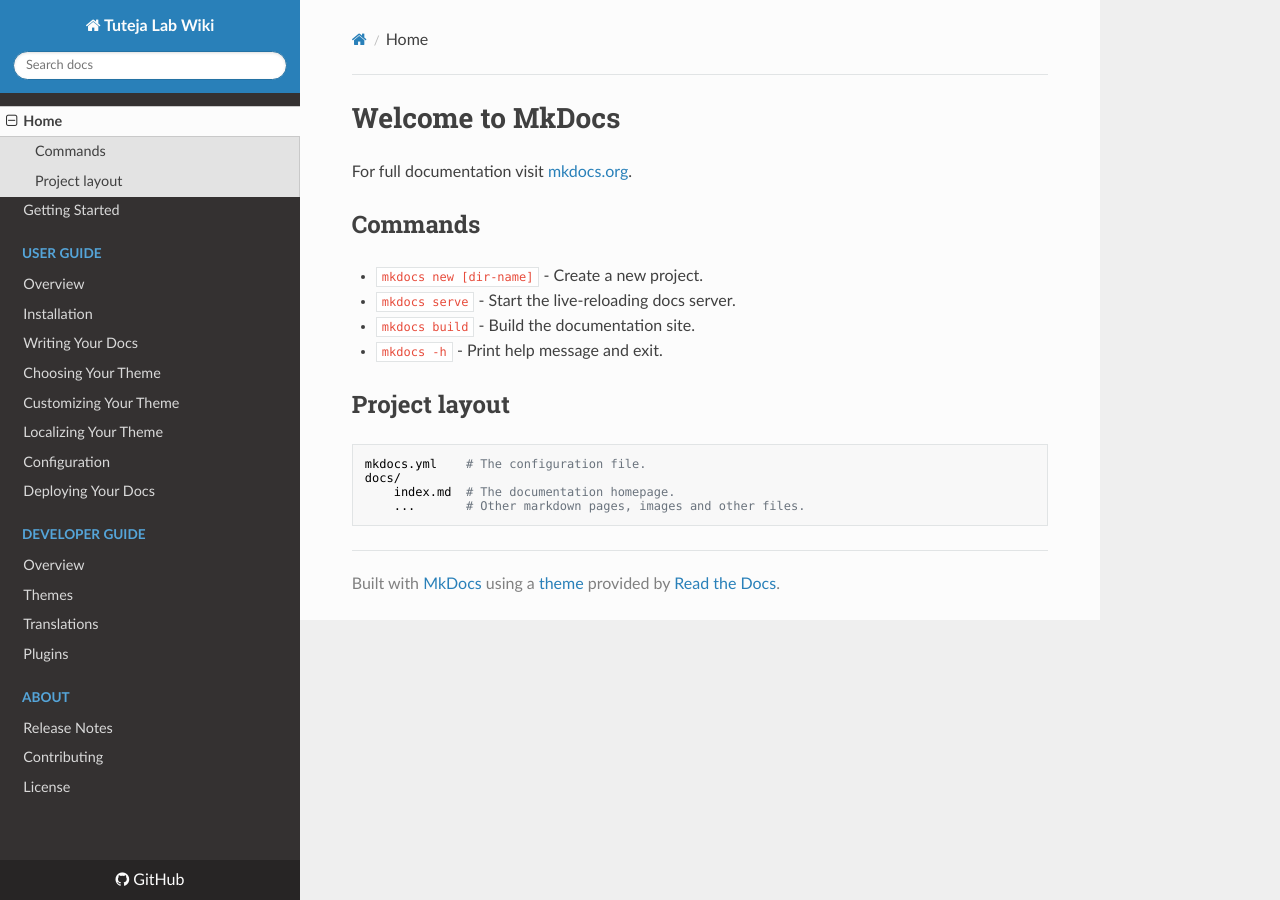
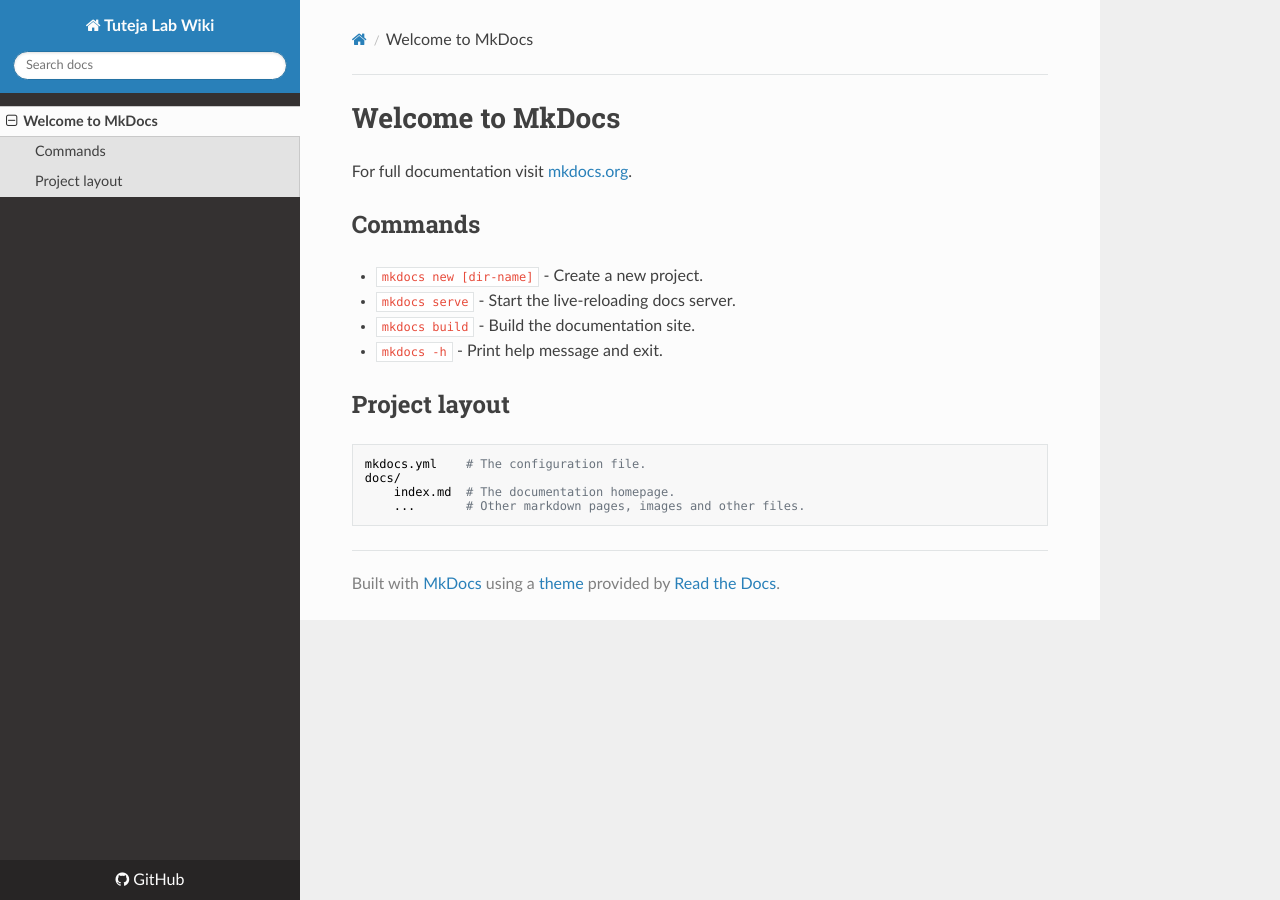
Before and after one commit to aseetharam/tuteja-lab, an MkDocs documentation site: the page built from docs/index.md, in a window 1280 px wide. Built offline with MkDocs 1.6.1, drawn with Linux system fonts in a browser that asks for light colours; nearby versions of some CDN libraries.

Commit message:
sample site

```diff
--- a/mkdocs.yml
+++ b/mkdocs.yml
@@ -15,38 +15,3 @@ theme:
         - yaml
         - python
         - django
-
-nav:
-    - Home: index.md
-    - Getting Started: getting-started.md
-    - User Guide:
-        - Overview: user-guide/index.md
-        - Installation: user-guide/installation.md
-        - Writing Your Docs: user-guide/writing-your-docs.md
-        - Choosing Your Theme: user-guide/choosing-your-theme.md
-        - Customizing Your Theme: user-guide/customizing-your-theme.md
-        - Localizing Your Theme: user-guide/localizing-your-theme.md
-        - Configuration: user-guide/configuration.md
-        - Deploying Your Docs: user-guide/deploying-your-docs.md
-    - Developer Guide:
-        - Overview: dev-guide/index.md
-        - Themes: dev-guide/themes.md
-        - Translations: dev-guide/translations.md
-        - Plugins: dev-guide/plugins.md
-    - About:
-        - Release Notes: about/release-notes.md
-        - Contributing: about/contributing.md
-        - License: about/license.md
-
-extra_css:
-    - css/extra.css
-
-markdown_extensions:
-    - toc:
-        permalink: 
-    - admonition
-    - attr_list
-    - def_list
-    - mdx_gh_links:
-        user: mkdocs
-        repo: mkdocs
```
